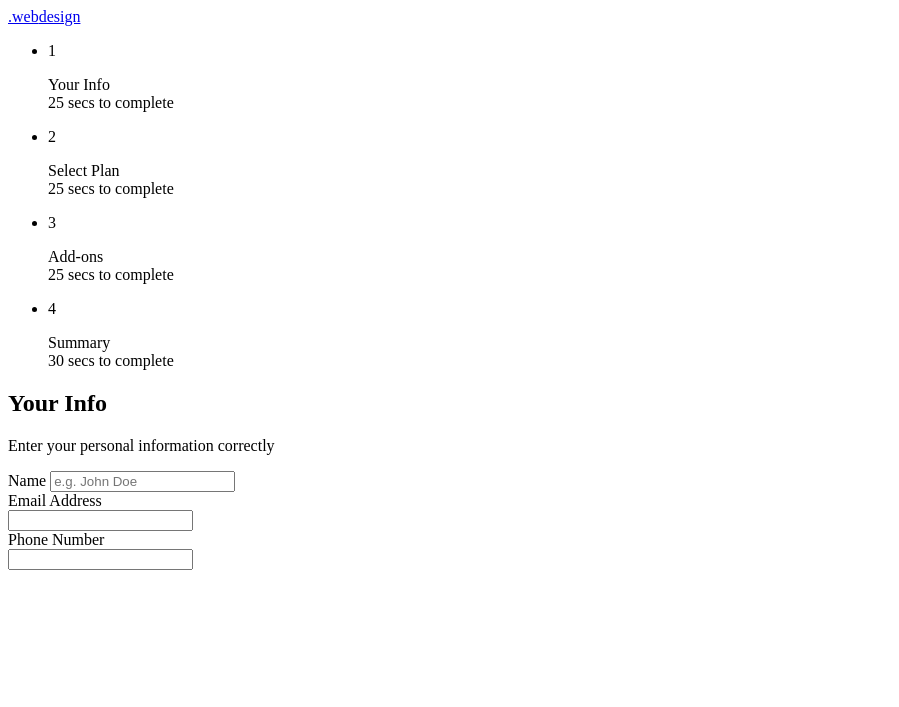
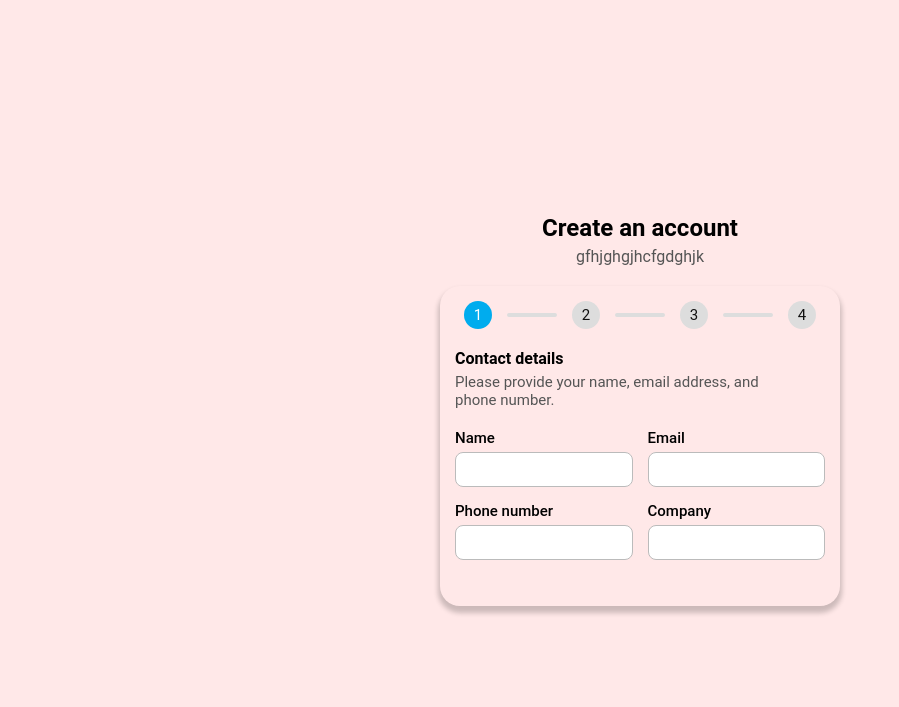
Before and after one commit to Oluwatomilola/multisteps-form, a plain HTML site: page index.html in a window 1280 px wide. Shown: the whole page, without its empty margins (0-899 px from the left). Drawn offline with Linux system fonts and the light colour scheme.

Commit message:
changed index.html file

```diff
--- a/index.html
+++ b/index.html
@@ -1,61 +1,113 @@
 <!DOCTYPE html>
-
 <html>
     <head>
+        <meta charset="utf-8">
+        <meta http-equiv="X-UA-Compatible" content="IE=edge">
+        <title></title>
+        <meta name="description" content="">
+        <meta name="viewport" content="width=device-width, initial-scale=1">
         <link rel="stylesheet" href="style.css">
     </head>
     <body>
+       <div class="form">
             <div class="header">
-            <div id="page" class="site">
-                <div class="container">
-                    <div class="form-box">
-                        <div class="progress">
-                            <div class="logo"><a href="/"><span>.web</span>design</a></div>
-                            <ul class="progress steps">
-                                <li class="step active">
-                                    <span>1</span>
-                                    <p>Your Info<br><span>25 secs to complete</span></p>
-                                </li>
-                                <li class="step active">
-                                    <span>2</span>
-                                    <p>Select Plan<br><span>25 secs to complete</span></p>
-                                </li>
-                                <li class="step active">
-                                    <span>3</span>
-                                    <p>Add-ons<br><span>25 secs to complete</span></p>
-                                </li>
-                                <li class="step active">
-                                    <span>4</span>
-                                    <p>Summary<br><span>30 secs to complete</span></p>
-                                </li>
-                            </ul>
+                <h2>Create an account</h2>
+                <p>gfhjghgjhcfgdghjk</p>
             </div>
-                        <form action="">
-                            <div class="form one form-step">
-                                <div class="bg-svg"></div>
-                                <h2>Your Info</h2>
-                                <p>Enter your personal information correctly</p>
-                                <div class="name">
-                                    <label>Name</label>
-                                    <input type="text" placeholder="e.g. John Doe">
+            <div class="body">
+                <div class="pagination">
+                <div class="number active" >1</div>
+                <div class="bar"></div>
+                <div class="number">2</div>
+                <div class="bar"></div>
+                <div class="number">3</div>
+                <div class="bar"></div>
+                <div class="number">4</div>
                 </div>
-                                <div class="email">
-                                    <label>Email Address</label>
-                                    <div class=""><input type="text"></div>
+                <div class="steps">
+                    <div class="step">
+                    <h4>Contact details</h4>
+                    <p>Please provide your name, email address, and phone number.</p>
+                    <div class="grid">
+                        <div class="col">
+                            <label for="name" >Name</label>
+                            <input type="text" id="name">
                         </div>
-                                <div class="phone">
-                                    <label for="">Phone Number</label>
-                                    <div class=""><input type=""></div>
+                        <div class="col">
+                            <label for="email" >Email</label>
+                            <input type="email" id="email">
+                        </div>
+                        <div class="col">
+                            <label for="phone" >Phone number</label>
+                            <input type="tel" id="phone">
+                        </div>
+                        <div class="col">
+                            <label for="company" >Company</label>
+                            <input type="text" id="company">
                         </div>
                     </div>
-                    </form>
+                    </div>
+                    <div class="step">
+                    <h4>Areas of Interest</h4>
+                    <p>jkfdhbgfm;,f;</p>
+                    <div class="grid">
+                        <div class="col">
+                            <div class="checkbox">
+                                <input type="checkbox" id="interest-finance">
+                                <label for="interest-finance">Finance</label>
+                            </div>
+                        </div>
+                        <div class="col">
+                            <div class="checkbox">
+                                <input type="checkbox" id="interest-maths">
+                                <label for="interest-maths">Maths</label>
+                            </div>
+                        </div>
+                        <div class="col">
+                            <div class="checkbox">
+                                <input type="checkbox" id="interest-programming">
+                                <label for="interest-programming">Programming</label>
+                            </div>
+                        </div>
+                        <div class="col">
+                            <div class="checkbox">
+                                <input type="checkbox" id="interest-music">
+                                <label for="interest-music">Music</label>
                             </div>
                         </div>
                     </div>
                     </div>
+                    <div class="step">
+                        <h4>Secure your account</h4>
+                        <p>jnfnknlmhgdfddfsdfsfbvbcgg</p>
+                        <div class="grid">
+                            <div class="col">
+                                <label for="password">Password</label>
+                                <input type="password" id="password">
+                            </div>
+                            <div class="col">
+                                <label for="retype-password">Retype-Password</label>
+                                <input type="password" id="retype-password">
                             </div>
                         </div>
                     </div>
+                    <div class="step">
+                        <div class="confirmation">
+                            <h2>Create my account</h2>
+                            <p>akhfjhfbvfjfdaljfdgagfdljh</p>
+                            <div>
+                                <button>Submit</button>
+                            </div>
+                        </div>
+                    </div>
+                </div>
+                <div class="footer">
+                    <button class="prev" disabled>Previous</button>
+                    <button class="next" >Next</button>
+                </div>
+            </div>
+       </div>
+
         <script src="script.js" async defer></script>
     </body>
 </html>
--- a/script.js
+++ b/script.js
@@ -0,0 +1,10 @@
+(function(){
+    let currentpage =1;
+    const prevBtn = document.querySelector(".form .footer .prev");
+    const nextBtn = document.querySelector(".form .footer .next");
+    prevBtn.addEventListener("click", function(){
+        currentpage -= 1;
+        movePage();
+    })
+
+})
--- a/style.css
+++ b/style.css
@@ -0,0 +1,155 @@
+* {
+    margin: 0px;
+    padding: 0px;
+    box-sizing: border-box;
+}
+
+body {
+    background: #ffe8e8;
+    font-family: "Roboto",sans-serif;
+    height: 100vh;
+    display: grid;
+    place-items:center;
+}
+
+.form {
+    width: 98%;
+    max-width: 400px;
+}
+
+.form .header {
+    text-align: center;
+    padding: 20px;
+    display: grid;
+    gap: 5px;
+}
+
+.form .header p {
+    color:#555;
+}
+
+.form .body {
+    box-shadow: 0px 5px 5px 2px rgba(0,0,0,0.2);
+    border-radius: 20px;
+    height: 320px;
+    overflow: hidden;
+}
+
+.form .body .pagination {
+    display:flex;
+    justify-content:center;
+    align-items: center;
+    gap: 15px;
+    padding: 15px 20px;
+}
+.form .body .pagination .number {
+    width: 28px;
+    height: 28px;
+    text-align: center;
+    line-height: 28px;
+    border-radius: 50%;
+    background: #00acee;
+    color: #fff;
+    font-size: 15px;
+}
+
+.form .body .pagination .bar {
+    width: 50px;
+    height: 4px;
+    background: #00acee;
+    border-radius: 5px;
+}
+
+.form .body .pagination .active ~ div {
+    background: #ddd;
+    color: #111;
+}
+
+.form .steps {
+    width: 400%;
+    display: flex;
+}
+
+.form .steps .step {
+    width: 98vw;
+    max-width: 400px;
+    padding: 5px 15px 15px;
+    overflow: hidden;
+}
+
+.form .steps .step h4 {
+    margin-bottom: 5px;
+}
+
+.form .steps .step p {
+    color: #555;
+    max-width: 90%;
+    font-size: 15px;
+}
+
+.form .steps .step .grid {
+    display: grid;
+    grid-template-columns: 1fr 1fr;
+    gap: 15px;
+    margin-top: 20px;
+}
+.form .steps .step .grid .col label {
+    display: block;
+    margin-bottom: 5px;
+    font-weight: 500;
+    font-size: 15px;
+}
+.form .steps .step .grid .col input {
+    width: 100%;
+    padding: 8px;
+    border: 1px solid #bbb;
+    font-size: 15px;
+    border-radius: 8px;
+}
+.form .steps .step .grid .col .checkbox input {
+    display: none;
+}
+.form .steps .step .grid .col .checkbox label {
+    width: 100%;
+    padding: 15px;
+    border: 1px solid #bbb;
+    border-radius: 5px;
+    margin: 0;
+    cursor: pointer;
+}
+
+.form .steps .step .grid .col .checkbox input:checked + label {
+    background: #00acee;
+    color: #fff;
+}
+.form .steps .step .confirmation {
+    display: grid;
+    text-align: center;
+    place-items: center;
+    gap: 15px;
+}
+
+.form .steps .step .confirmation button {
+    background: #00acee;
+    color: #fff;
+    padding: 10px 20px;
+    border: none;
+    outline: none;
+    font-size: 15px;
+    border-radius: 20px;
+    cursor: pointer;
+}
+.form .footer {
+    padding: 50px 0px;
+    display: flex;
+    justify-content: space-between;
+}
+.form .footer button {
+    padding: 5px 10px;
+    font-size: 15px;
+    border: 1px solid #bbb;
+    background: #fff;
+    border-radius: 5px;
+    cursor: pointer;
+    outline: none;
+}
```
Lines whose indentation alone changed are shown as unchanged.
